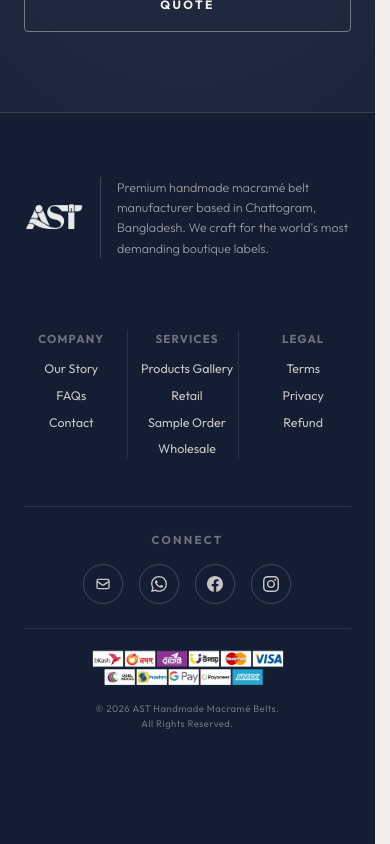
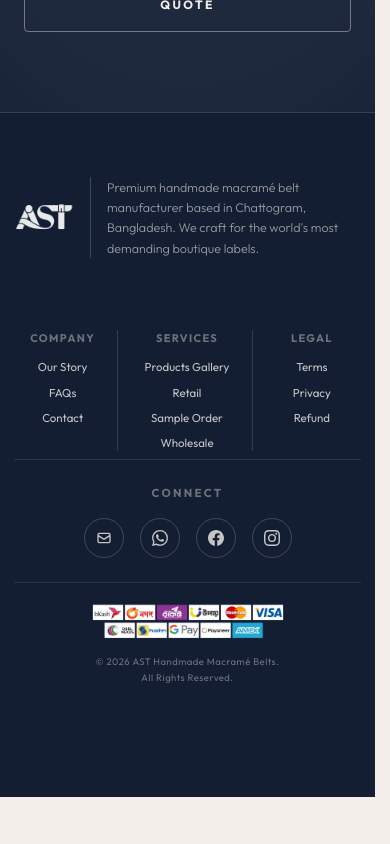
Before and after one commit to cg000als-8877/AST-Macrame, a React (Vite) app: page / in a window 390 px wide. Shown: the part 5507-6351 px from the top of the page. After the commit the page ends 6304 px from the top, so only its background shows below. Built offline with nearby package versions, Linux system fonts and the light colour scheme; no server answers; the database is empty.

Commit message:
Fix: Expand middle footer column and calibrate mobile spacing to prevent text collision with vertical lines

```diff
--- a/src/components/Footer.jsx
+++ b/src/components/Footer.jsx
@@ -8,7 +8,7 @@ const Footer = () => {
 
   return (
     <footer id="site-footer" className={`bg-[#131E33] text-cream pt-16 pb-28 sm:pb-8 ${isSeamlessPage ? 'border-t border-white/15 sm:border-t-0' : 'border-t border-white/15'}`}>
-      <div className="max-w-7xl mx-auto px-6 lg:px-12">
+      <div className="max-w-7xl mx-auto px-3.5 sm:px-6 lg:px-12">
         <div className="flex flex-col lg:grid lg:grid-cols-4 lg:gap-12 mb-0 md:mb-12 gap-6">
 
           <div className="lg:col-span-1 mb-12 lg:mb-0 flex flex-row items-center gap-4 lg:flex-col lg:items-start lg:gap-0">
@@ -24,33 +24,33 @@ const Footer = () => {
             </p>
           </div>
 
-          <div className="grid grid-cols-3 gap-x-2 gap-y-10 lg:grid-cols-4 lg:gap-8 lg:col-span-3">
+          <div className="grid grid-cols-[1fr_1.25fr_1fr] sm:grid-cols-3 lg:grid-cols-4 gap-x-1 sm:gap-x-4 lg:gap-8 lg:col-span-3">
 
-            <div className="flex flex-col items-center text-center border-r border-cream/10 pr-2 lg:border-none lg:pr-0 lg:items-start lg:text-left">
-              <h4 className="font-sans text-[11.5px] md:text-[13.5px] font-bold tracking-[0.1em] md:tracking-[0.2em] uppercase mb-3 md:mb-4 text-cream/40 truncate">Company</h4>
+            <div className="flex flex-col items-center text-center border-r border-cream/15 pr-1.5 sm:pr-4 lg:border-none lg:pr-0 lg:items-start lg:text-left">
+              <h4 className="font-sans text-[11px] md:text-[13.5px] font-bold tracking-[0.12em] md:tracking-[0.2em] uppercase mb-3 md:mb-4 text-cream/40 truncate">Company</h4>
               <ul className="flex flex-col space-y-2 md:space-y-3 items-center lg:items-start">
-                <li><Link to="/about" className="font-sans text-[12.5px] md:text-[14.5px] text-cream/80 hover:text-warm-sand transition-colors block truncate">Our Story</Link></li>
-                <li><Link to="/faq" className="font-sans text-[12.5px] md:text-[14.5px] text-cream/80 hover:text-warm-sand transition-colors block truncate">FAQs</Link></li>
-                <li><Link to="/contact" className="font-sans text-[12.5px] md:text-[14.5px] text-cream/80 hover:text-warm-sand transition-colors block truncate">Contact</Link></li>
+                <li><Link to="/about" className="font-sans text-[11.5px] sm:text-[12.5px] md:text-[14.5px] text-cream/80 hover:text-warm-sand transition-colors block truncate">Our Story</Link></li>
+                <li><Link to="/faq" className="font-sans text-[11.5px] sm:text-[12.5px] md:text-[14.5px] text-cream/80 hover:text-warm-sand transition-colors block truncate">FAQs</Link></li>
+                <li><Link to="/contact" className="font-sans text-[11.5px] sm:text-[12.5px] md:text-[14.5px] text-cream/80 hover:text-warm-sand transition-colors block truncate">Contact</Link></li>
               </ul>
             </div>
 
-            <div className="flex flex-col items-center text-center border-r border-cream/10 px-2 lg:border-none lg:px-0 lg:items-start lg:text-left">
-              <h4 className="font-sans text-[11.5px] md:text-[13.5px] font-bold tracking-[0.1em] md:tracking-[0.2em] uppercase mb-3 md:mb-4 text-cream/40 truncate">Services</h4>
+            <div className="flex flex-col items-center text-center border-r border-cream/15 px-1.5 sm:px-4 lg:border-none lg:px-0 lg:items-start lg:text-left">
+              <h4 className="font-sans text-[11px] md:text-[13.5px] font-bold tracking-[0.12em] md:tracking-[0.2em] uppercase mb-3 md:mb-4 text-cream/40 truncate">Services</h4>
               <ul className="flex flex-col space-y-2 md:space-y-3 items-center lg:items-start">
-                <li><Link to="/products" className="font-sans text-[12.5px] md:text-[14.5px] text-cream/80 hover:text-warm-sand transition-colors block truncate">Products Gallery</Link></li>
-                <li><Link to="/retail" className="font-sans text-[12.5px] md:text-[14.5px] text-cream/80 hover:text-warm-sand transition-colors block truncate">Retail</Link></li>
-                <li><Link to="/sample-order" className="font-sans text-[12.5px] md:text-[14.5px] text-cream/80 hover:text-warm-sand transition-colors block truncate">Sample Order</Link></li>
-                <li><Link to="/sample-wholesale" className="font-sans text-[12.5px] md:text-[14.5px] text-cream/80 hover:text-warm-sand transition-colors block truncate">Wholesale<span className="hidden lg:inline"> Inquiry</span></Link></li>
+                <li><Link to="/products" className="font-sans text-[11.5px] sm:text-[12.5px] md:text-[14.5px] text-cream/80 hover:text-warm-sand transition-colors block truncate">Products<span className="hidden min-[380px]:inline"> Gallery</span></Link></li>
+                <li><Link to="/retail" className="font-sans text-[11.5px] sm:text-[12.5px] md:text-[14.5px] text-cream/80 hover:text-warm-sand transition-colors block truncate">Retail</Link></li>
+                <li><Link to="/sample-order" className="font-sans text-[11.5px] sm:text-[12.5px] md:text-[14.5px] text-cream/80 hover:text-warm-sand transition-colors block truncate">Sample Order</Link></li>
+                <li><Link to="/sample-wholesale" className="font-sans text-[11.5px] sm:text-[12.5px] md:text-[14.5px] text-cream/80 hover:text-warm-sand transition-colors block truncate">Wholesale<span className="hidden lg:inline"> Inquiry</span></Link></li>
               </ul>
             </div>
 
-            <div className="flex flex-col items-center text-center pl-2 lg:pl-0 lg:items-start lg:text-left">
-              <h4 className="font-sans text-[11.5px] md:text-[13.5px] font-bold tracking-[0.1em] md:tracking-[0.2em] uppercase mb-3 md:mb-4 text-cream/40 truncate">Legal</h4>
+            <div className="flex flex-col items-center text-center pl-1.5 sm:pl-4 lg:pl-0 lg:items-start lg:text-left">
+              <h4 className="font-sans text-[11px] md:text-[13.5px] font-bold tracking-[0.12em] md:tracking-[0.2em] uppercase mb-3 md:mb-4 text-cream/40 truncate">Legal</h4>
               <ul className="flex flex-col space-y-2 md:space-y-3 items-center lg:items-start">
-                <li><Link to="/terms" className="font-sans text-[12.5px] md:text-[14.5px] text-cream/80 hover:text-warm-sand transition-colors block truncate">Terms<span className="hidden lg:inline"> & Conditions</span></Link></li>
-                <li><Link to="/privacy" className="font-sans text-[12.5px] md:text-[14.5px] text-cream/80 hover:text-warm-sand transition-colors block truncate">Privacy<span className="hidden lg:inline"> Policy</span></Link></li>
-                <li><Link to="/refund" className="font-sans text-[12.5px] md:text-[14.5px] text-cream/80 hover:text-warm-sand transition-colors block truncate">Refund<span className="hidden lg:inline"> Policy</span></Link></li>
+                <li><Link to="/terms" className="font-sans text-[11.5px] sm:text-[12.5px] md:text-[14.5px] text-cream/80 hover:text-warm-sand transition-colors block truncate">Terms<span className="hidden lg:inline"> & Conditions</span></Link></li>
+                <li><Link to="/privacy" className="font-sans text-[11.5px] sm:text-[12.5px] md:text-[14.5px] text-cream/80 hover:text-warm-sand transition-colors block truncate">Privacy<span className="hidden lg:inline"> Policy</span></Link></li>
+                <li><Link to="/refund" className="font-sans text-[11.5px] sm:text-[12.5px] md:text-[14.5px] text-cream/80 hover:text-warm-sand transition-colors block truncate">Refund<span className="hidden lg:inline"> Policy</span></Link></li>
               </ul>
             </div>
 
```
